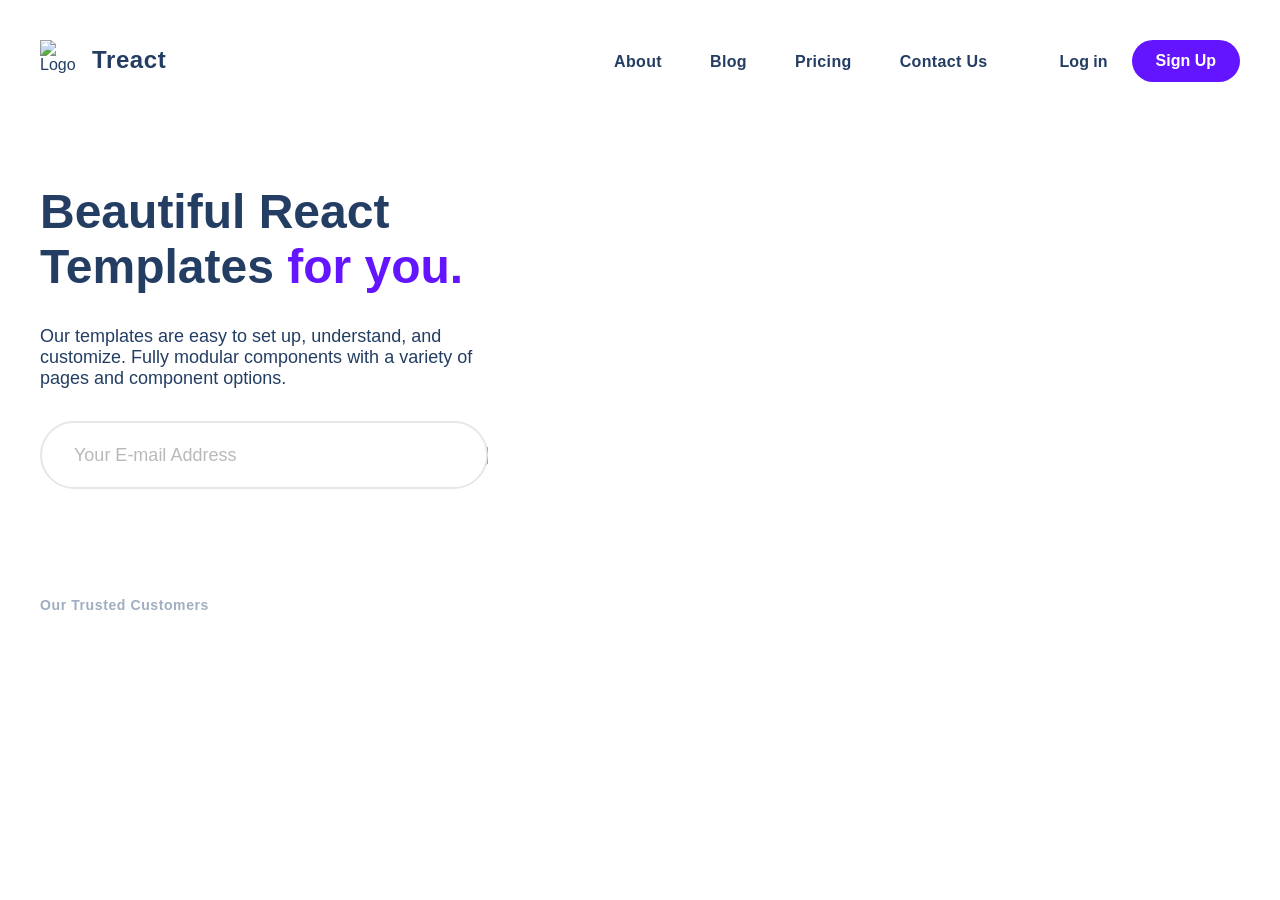
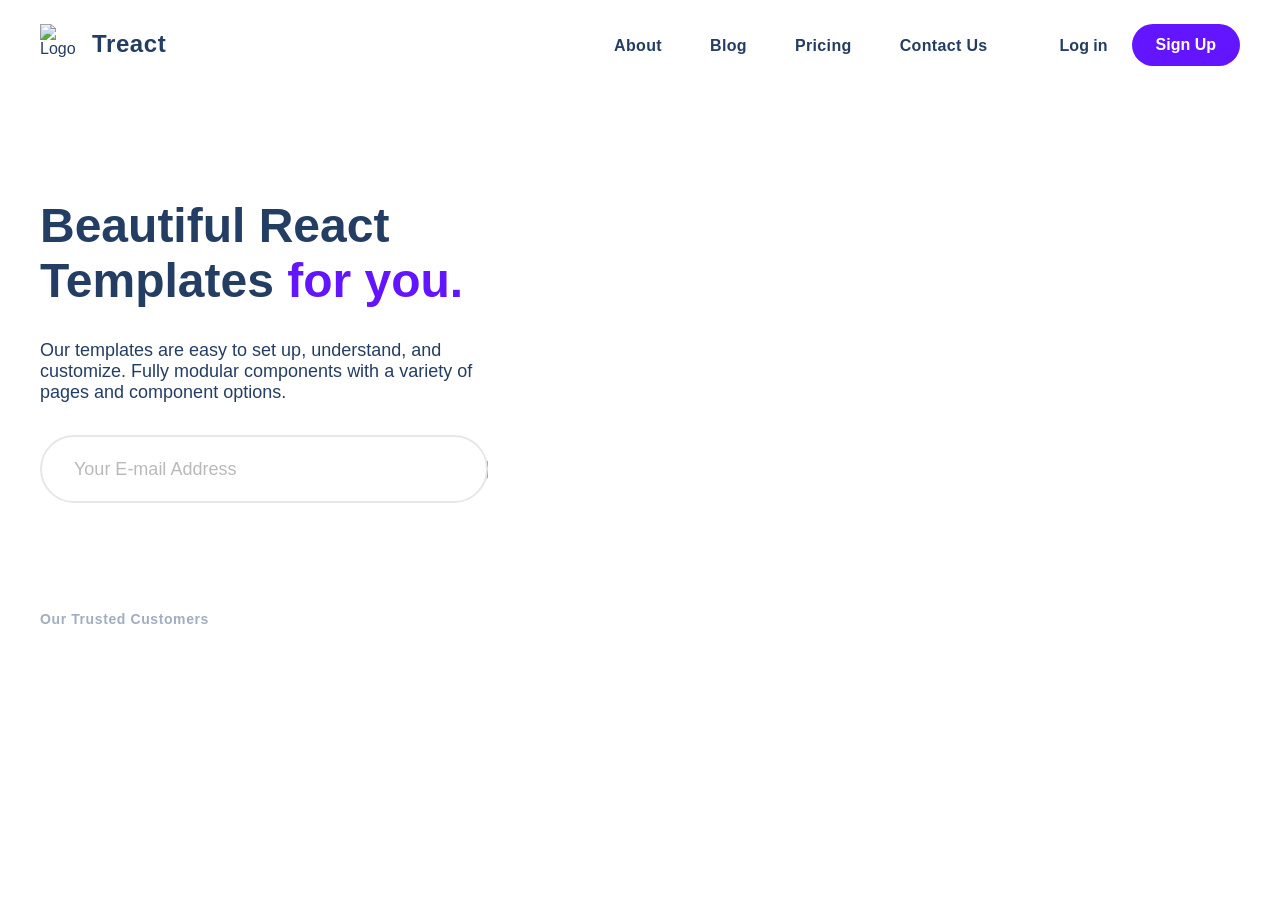

problem fixes, tbc

--- a/styles.css
+++ b/styles.css
@@ -84,17 +84,17 @@ NAV BAR
 
 #landing {
     padding: 0 32px;
-    height: 100vh;
 }
 
 nav {
     display: flex;
-    padding-top: 32px;
+    padding-top: 16px;
 }
 
 .container {
-    padding: 96px 0;
+    padding: 96px 0px;
     max-width: 1600px;
+    margin: 30px auto;
 }
 
 .row {
@@ -169,6 +169,7 @@ HEADER
 
 .header__container {
     display: flex;
+    margin: 30px auto;
 }
 
 .header__row {
@@ -263,12 +264,14 @@ Features
 
 #features {
     padding: 0 32px;
-    height: 100vh;
     letter-spacing: 1.6px;
 }
 
 .features__container {
     height: fit-content;
+    padding: 96px 0px;
+    max-width: 1600px;
+    margin: 30px auto;
 }
 
 .features__row {
@@ -356,11 +359,9 @@ Quality Work
 
 #quality {
     padding: 0 32px;
-    height: 100vh;
 }
 
 .quality__container {
-    min-height: 100vh;
     display: flex;
     align-items: center;
 }
@@ -415,7 +416,6 @@ Steps
 
 #steps {
     padding: 0 32px;
-    height: 100vh;
 }
 
 .steps__row {
@@ -487,7 +487,6 @@ Values
 
 #values {
     padding: 0 32px;
-    height: 100vh;
 }
 
 .values__row {
@@ -573,7 +572,6 @@ Pricing
 
 #pricing {
     padding: 0 32px;
-    height: 100vh;
 }
 
 .pricing__row {
@@ -588,7 +586,6 @@ Pricing
     width: 100%;
     justify-content: center;
     position: relative;
-    flex-wrap: wrap;
     gap: 24px;
 }
 
@@ -757,7 +754,7 @@ Testimonials
 
 #testimonials {
     padding: 0 32px;
-    margin-top: 96px;
+    /*margin-top: 96px;*/
 }
 
 .testimonials__container {
@@ -883,17 +880,20 @@ Start
 }
 
 #start .container {
-    padding: 36px;
+    padding: 96px 0;
+    max-width: 1600px;
+    margin: 30px auto;
 }
+
 
 .start__container {
     display: flex;
     justify-content: center;
     align-items: center;
-    padding: 96px 0;
     width: 100%;
     border-radius: 8px;
     background-color: rgb(100, 21, 255);
+    padding: 96px 0;
 }
 
 .start__row {
@@ -1221,7 +1221,6 @@ MEDIA
     }
 
     .header__img--wrapper {
-        display: none;
     }
 
     .quality__textbox {
@@ -1256,7 +1255,6 @@ MEDIA
     }
 
     .quality__img--wrapper {
-        display: none;
     }
 
     .quality__textbox {
